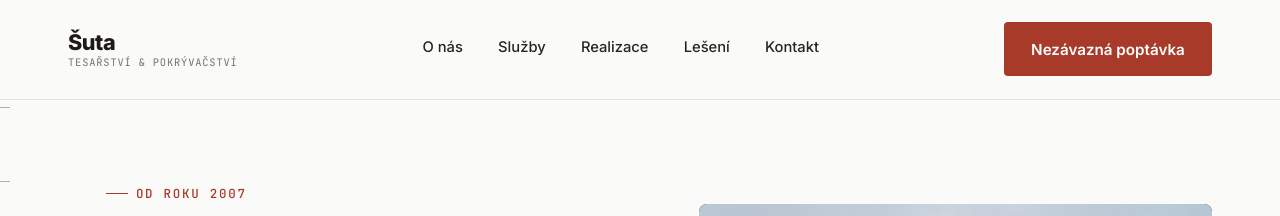
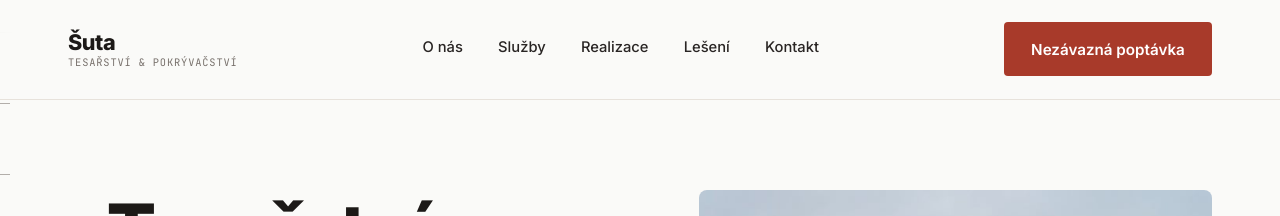
Before and after one commit to PetrBroz-ofc/TesarstviSuta, a website: page index.html in a window 1280 px wide. Shown: the top 216 px of the page. Drawn offline with Linux system fonts and the light colour scheme.

Commit message:
Odebrano Od roku 2007 z hero sekce

```diff
--- a/index.html
+++ b/index.html
@@ -124,7 +124,6 @@
       </div>
       <div class="container">
         <div class="hero-content">
-          <p class="eyebrow" id="hero-eyebrow">Od roku 2007</p>
           <h1 class="hero-title">
             <span id="hero-title-1">Tesařství a pokrývačství</span>
             <span id="hero-title-2" class="accent-word">Jakub Šuta</span>
```
